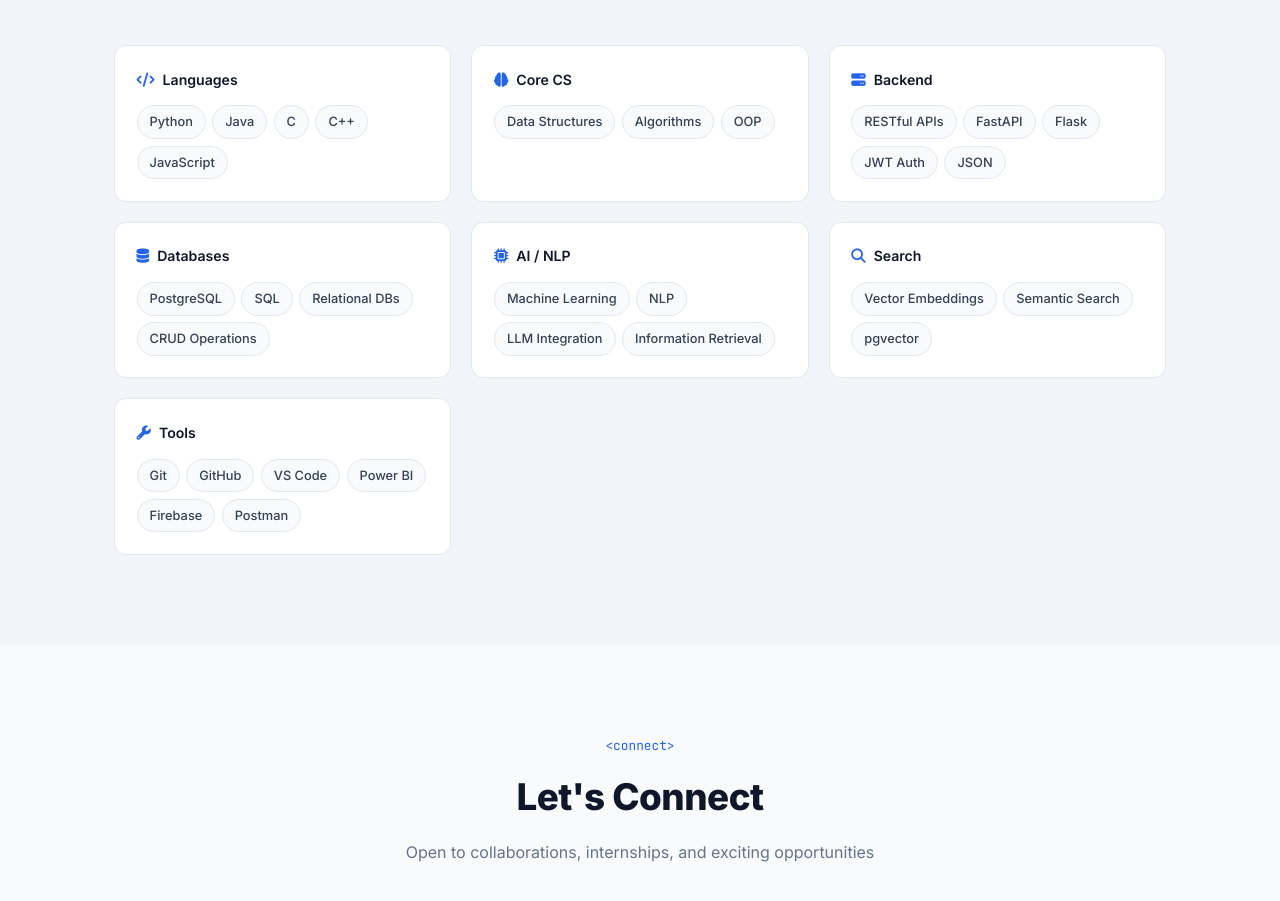
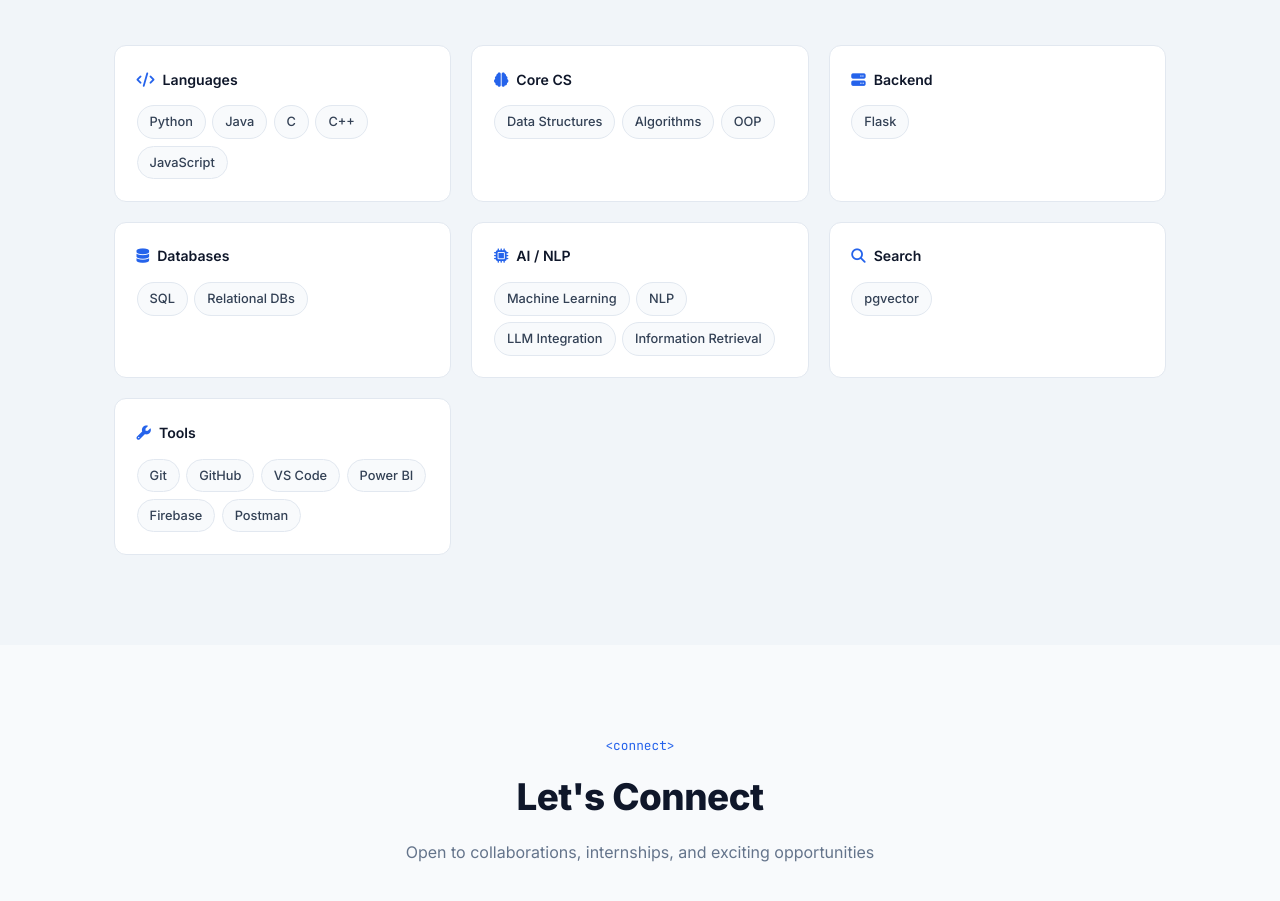
Before and after one commit to saimanoharigodavarty/portfolio, a plain HTML site: page index.html in a window 1280 px wide. Shown: the part 3127-4028 px from the top of the page. Drawn offline with Linux system fonts and the light colour scheme.

Commit message:
Trim skills: keep Flask, SQL, Relational DBs, pgvector only

```diff
--- a/index.html
+++ b/index.html
@@ -266,20 +266,14 @@
                 <div class="skill-category">
                     <h3><i class="fas fa-server"></i> Backend</h3>
                     <div class="skill-pills">
-                        <span class="pill">RESTful APIs</span>
-                        <span class="pill">FastAPI</span>
                         <span class="pill">Flask</span>
-                        <span class="pill">JWT Auth</span>
-                        <span class="pill">JSON</span>
                     </div>
                 </div>
                 <div class="skill-category">
                     <h3><i class="fas fa-database"></i> Databases</h3>
                     <div class="skill-pills">
-                        <span class="pill">PostgreSQL</span>
                         <span class="pill">SQL</span>
                         <span class="pill">Relational DBs</span>
-                        <span class="pill">CRUD Operations</span>
                     </div>
                 </div>
                 <div class="skill-category">
@@ -294,8 +288,6 @@
                 <div class="skill-category">
                     <h3><i class="fas fa-search"></i> Search</h3>
                     <div class="skill-pills">
-                        <span class="pill">Vector Embeddings</span>
-                        <span class="pill">Semantic Search</span>
                         <span class="pill">pgvector</span>
                     </div>
                 </div>
```
